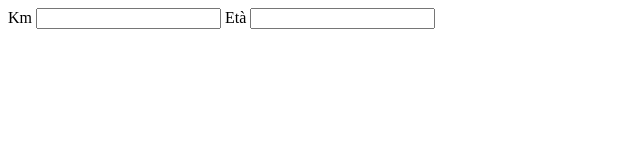
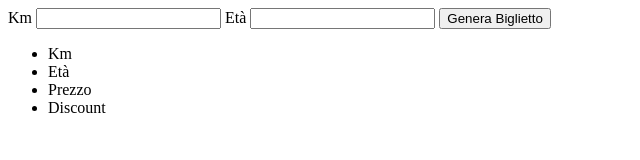
Before and after one commit to Antonino-Sofia/js-biglietto-treno, a plain HTML site: page index.html in a window 1280 px wide. Shown: the whole page, without its empty margins (0-640 px from the left). Drawn offline with Linux system fonts and the light colour scheme.

Commit message:
js-biglietto treno

```diff
--- a/index.html
+++ b/index.html
@@ -12,6 +12,15 @@
 
       <label for="age-user">Età</label>
       <input type="number" id="age-user" />
+      <button>Genera Biglietto</button>
     </form>
+    <ul>
+      <li>Km <span id="km-info"></span></li>
+      <li>Età<span id="age-info"></span></li>
+      <li>Prezzo<span id="price-info"></span></li>
+      <li>Discount<span id="discount-info"></span></li>
+    </ul>
+    <!-- js -->
+    <script src="/js/main.js"></script>
   </body>
 </html>
```
